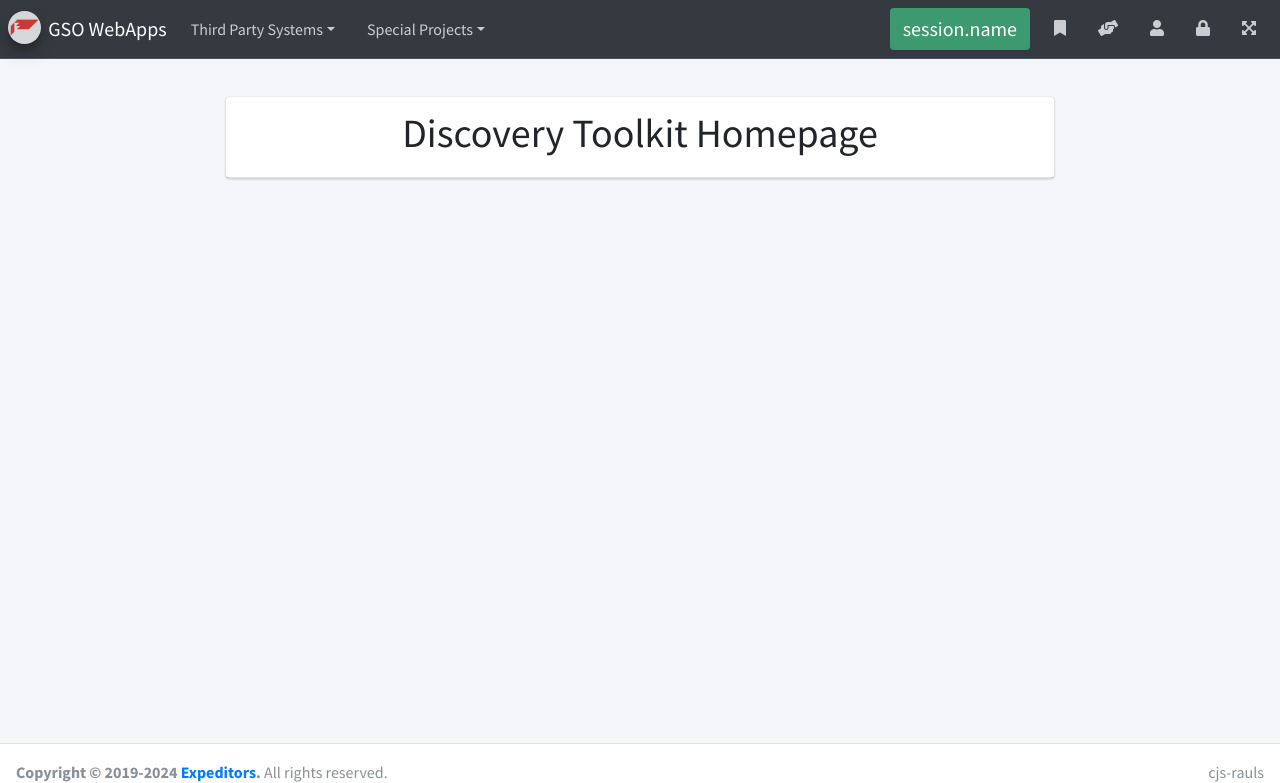
After one commit to raul-sandoval/gso, a Flask app: page /discovery_toolkit/ in a window 1280 px wide. The commit adds this page. Shown: the top 783 px of the page. Run offline with Flask 3, Linux system fonts and the light colour scheme; some libraries are stand-ins or nearby versions.

Commit message:
new: add discovery toolkit structure

```diff
--- a/webapps/__init__.py
+++ b/webapps/__init__.py
@@ -1,6 +1,7 @@
 ########## Imports [START] ##########
 from flask import Flask
 from flask_session import Session
+from webapps.discovery_toolkit import discovery_toolkit_blueprint
 ########## Imports  [END]  ##########
 
 ########## Setup app [START] ##########
@@ -12,3 +13,7 @@ Session(app)
 ########## Import routes [START] ##########
 import webapps.index
 ########## Import routes  [END]  ##########
+
+########## Register apps [START] ##########
+app.register_blueprint(discovery_toolkit_blueprint, url_prefix='/discovery_toolkit')
+########## Register apps  [END]  ##########
--- /dev/null
+++ b/webapps/discovery_toolkit/index.py
@@ -0,0 +1,19 @@
+########## Imports [START] ##########
+from flask import flash
+from flask import render_template
+from webapps.discovery_toolkit import APP_NAME
+from webapps.discovery_toolkit import INPUT_PATH
+from webapps.discovery_toolkit import LOG_PATH
+from webapps.discovery_toolkit import OUTPUT_PATH
+from webapps.discovery_toolkit import SQL_PATH
+from webapps.discovery_toolkit import discovery_toolkit_blueprint
+########## Imports [ END]  ##########
+
+########## @discovery_toolkit_blueprint.route("/",methods=['GET']) [START] ##########
+@discovery_toolkit_blueprint.route("/",methods=['GET'])
+def index():
+    response = {}
+
+    flash(message='Loading data',category='info')
+    return render_template(APP_NAME + '/index.html')
+########## @discovery_toolkit_blueprint.route("/",methods=['GET'])  [END]  ##########
--- /dev/null
+++ b/webapps/templates/discovery_toolkit/index.html
@@ -0,0 +1,21 @@
+{% extends 'base.html' %}
+
+{% block title %}
+  Discovery Toolkit
+{% endblock %}
+
+{% block subtitle %}
+
+{% endblock %}
+
+{% block content %}
+<div class="row  d-flex">
+  <div class="col-8 mx-auto">
+    <div class="card">
+      <div class="card-header d-flex">
+        <h1 class="mx-auto">Discovery Toolkit Homepage</h1>
+      </div>
+    </div>
+  </div>
+</div>
+{% endblock %}
--- a/webapps/templates/navbar.html
+++ b/webapps/templates/navbar.html
@@ -18,7 +18,7 @@
         <li class="nav-item dropdown">
            <a id="dropdownSubMenu2" href="#" data-toggle="dropdown" aria-haspopup="true" aria-expanded="false" class="nav-link dropdown-toggle">Special Projects</a>
             <ul aria-labelledby="dropdownSubMenu2" class="dropdown-menu border-0 shadow">
-                <li><a href="{{ url_for('index') }}" class="dropdown-item">Discovery Toolkit</a></li>
+                <li><a href="{{ url_for('discovery_toolkit.index') }}" class="dropdown-item">Discovery Toolkit</a></li>
                 <li class="dropdown-divider"></li>
                 <li><a href="{{ url_for('index') }}" class="dropdown-item">Monthly Commission</a></li>
                 <li class="dropdown-divider"></li>
```
Also changed, not shown: webapps/discovery_toolkit/__init__.py (added, +20 -0 lines), 5 other files.
